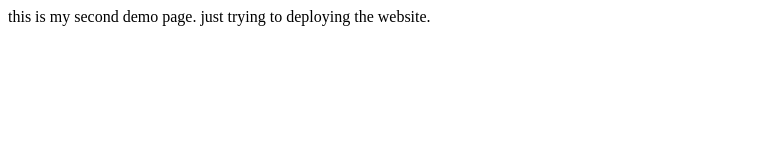
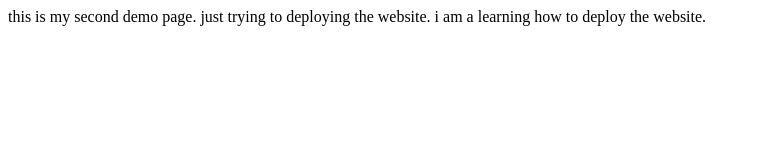
Before and after one commit to aniketnimkar/demo_Two, a plain HTML site: page index.html in a window 1280 px wide. Shown: the whole page, without its empty margins (0-759 px from the left). Drawn offline with Linux system fonts and the light colour scheme.

Commit message:
Update index.html

```diff
--- a/index.html
+++ b/index.html
@@ -9,5 +9,7 @@
 <body>
     this is my second demo page.
     just trying to deploying the website.
+
+    i am a learning how to deploy the website.
 </body>
 </html>
```
